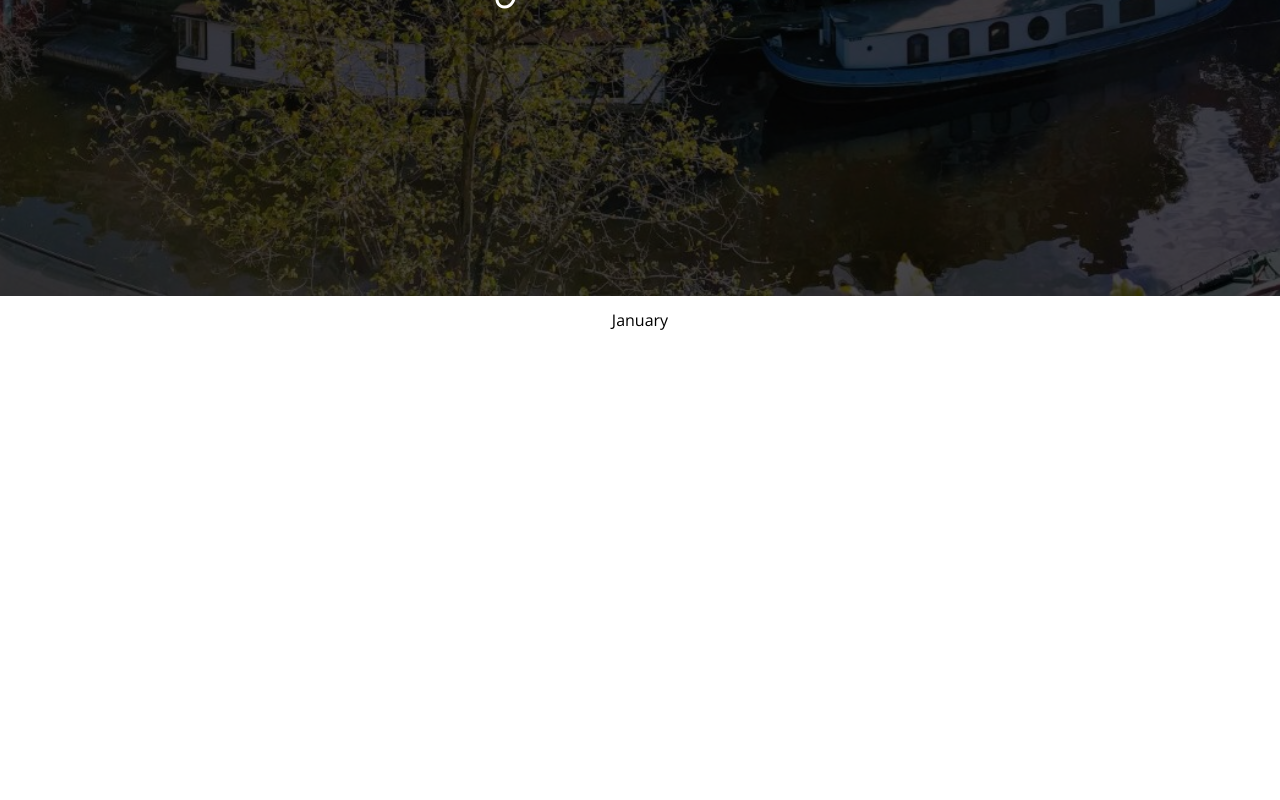
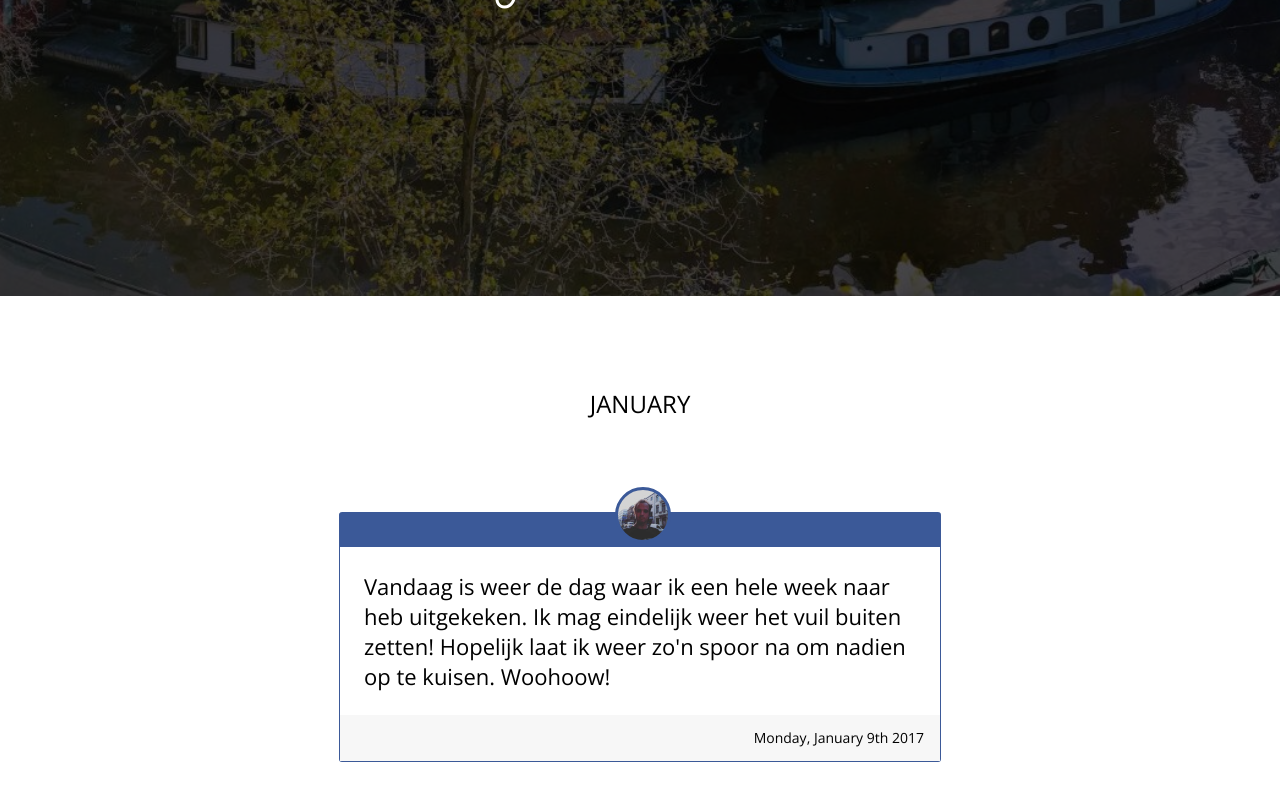
Before and after one commit to dejakob/twenty-seventeen, a React (Create React App) app: page / in a window 1280 px wide. Shown: the part 504-1304 px from the top of the page. Built offline with nearby package versions, Linux system fonts and the light colour scheme.

Commit message:
First Facebook post

```diff
--- a/package.json
+++ b/package.json
@@ -3,6 +3,7 @@
   "version": "0.1.0",
   "private": true,
   "dependencies": {
+    "moment": "^2.19.4",
     "react": "^16.2.0",
     "react-dom": "^16.2.0",
     "react-scripts": "1.0.17",
--- a/src/components/FacebookPost.js
+++ b/src/components/FacebookPost.js
@@ -1,21 +1,68 @@
 import React from 'react';
+import moment from 'moment';
 import styled from 'styled-components';
 
 const Container = styled.div`
+    position: relative;
     border-radius: 3px;
+    border-top: 35px #3b5998 solid;
+    border-right: 1px #3b5998 solid;
+    border-bottom: 1px #3b5998 solid;
+    border-left: 1px #3b5998 solid;
+    width: 600px;
+    max-width: 90%;
+    margin: 0 auto;
 
     &::before {
-        content: url('./assets/fb-profile-pic-100x100.jpg');
+        content: '';
+        display: block;
+        background-image: url('./assets/fb-profile-pic-100x100.jpg');
+        background-size: cover;
+        background-position: center center;
         height: 50px;
         width: 50px;
         border-radius: 50%;
+        position: absolute;
+        top: -60px;
+        left: 50%;
+        margin-left: -25px;
+        border: 3px #3b5998 solid;
     }
 `;
+const Paragraph = styled.p`
+    fontSize: 16px;
+    line-height: 22px;
+    padding: 24px;
+`;
+const Footer = styled.div`
+    background-color: #f7f7f7;
+    text-align: right;
+    font-size: 14px;
+    padding: 16px;
+`;
 
-function FacebookPost() {
+function FacebookPost(props) {
+    const { item } = props;
+
+    const pStyle = {};
+
+    if (item.text.length < 200) {
+        pStyle.fontSize = '22px';
+        pStyle.lineHeight = '30px';
+    }
+    if (item.text.length < 100) {
+        pStyle.fontSize = '26px';
+        pStyle.lineHeight = '32px';
+    }
+
     return (
         <Container>
-
+            <Paragraph style={pStyle}>
+                {item.text}
+            </Paragraph>
+            <Footer>
+                {moment(item.date, 'YYYY-MM-DD').format('dddd, MMMM Do YYYY')}
+            </Footer>
         </Container>
     );
 }
--- a/src/components/Month.js
+++ b/src/components/Month.js
@@ -3,10 +3,14 @@ import styled from 'styled-components';
 
 const MonthListItem = styled.li`
     min-height: 100vh;
+    padding: 10vh 0;
 `;
 const MonthTitle = styled.h2`
+    margin-bottom: 10vh;
     padding: 16px;
     text-align: center;
+    text-transform: uppercase;
+    font-size: 24px;
 `;
 
 function Month(props) {
@@ -15,6 +19,7 @@ function Month(props) {
             <MonthTitle>
                 {props.title}
             </MonthTitle>
+            {props.children}
         </MonthListItem>
     );
 }
--- a/src/components/months/January.js
+++ b/src/components/months/January.js
@@ -5,13 +5,15 @@ import FacebookPost from '../FacebookPost';
 
 // Add FB post with atob and binary decription
 function January(props) {
+    console.log('feed', props.feed);
+
     return (
         <Month
             title="January"
         >
             <FeedItem>
                 <FacebookPost
-                    item={props.feed['dejakob/posts/1307694509269299']}
+                    item={props.feed.facebook['dejakob/posts/1307694509269299']}
                 />
             </FeedItem>
         </Month>
```
Also changed, not shown: 1 other file (tests, documents, lock files or other folders).
